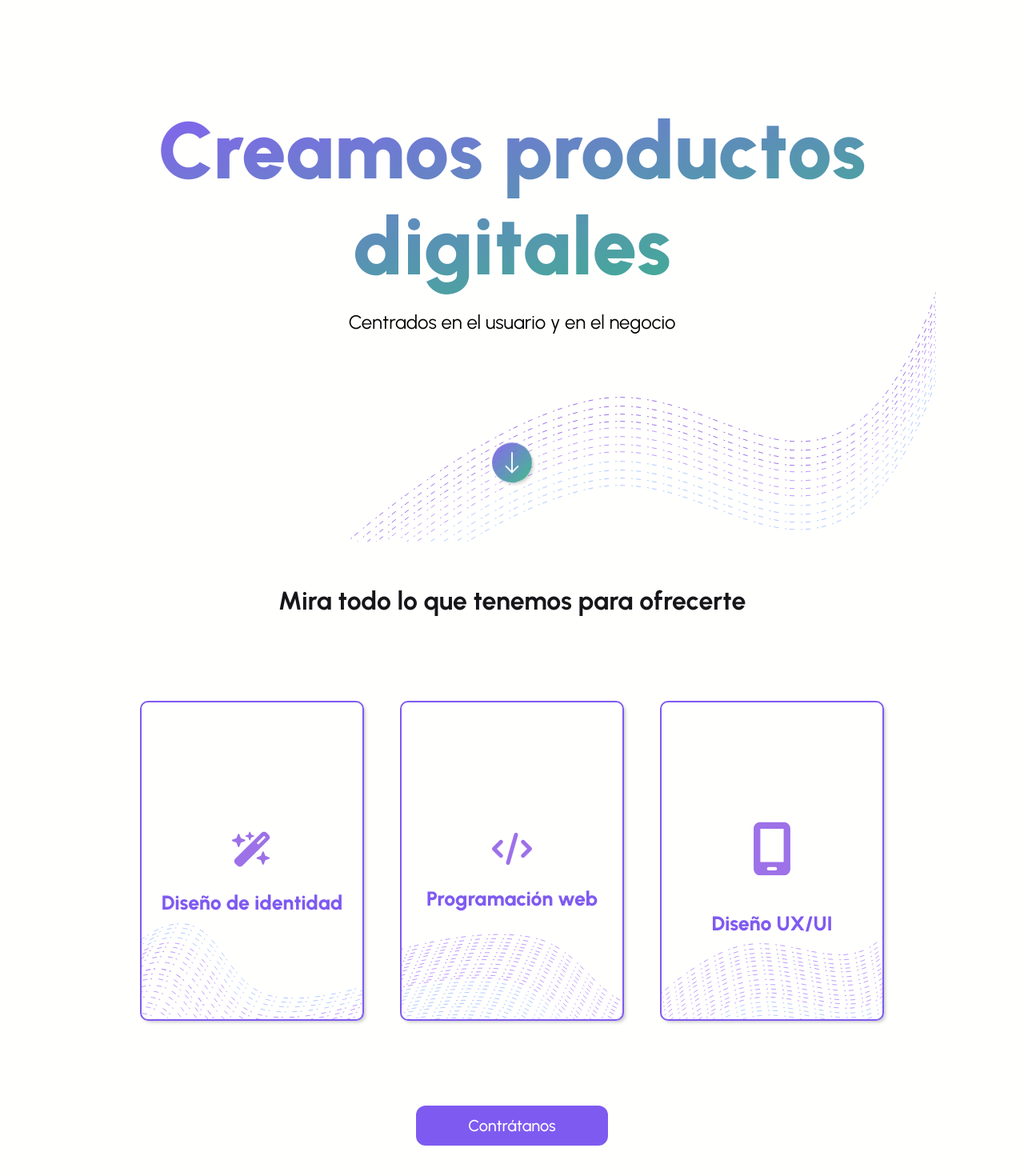
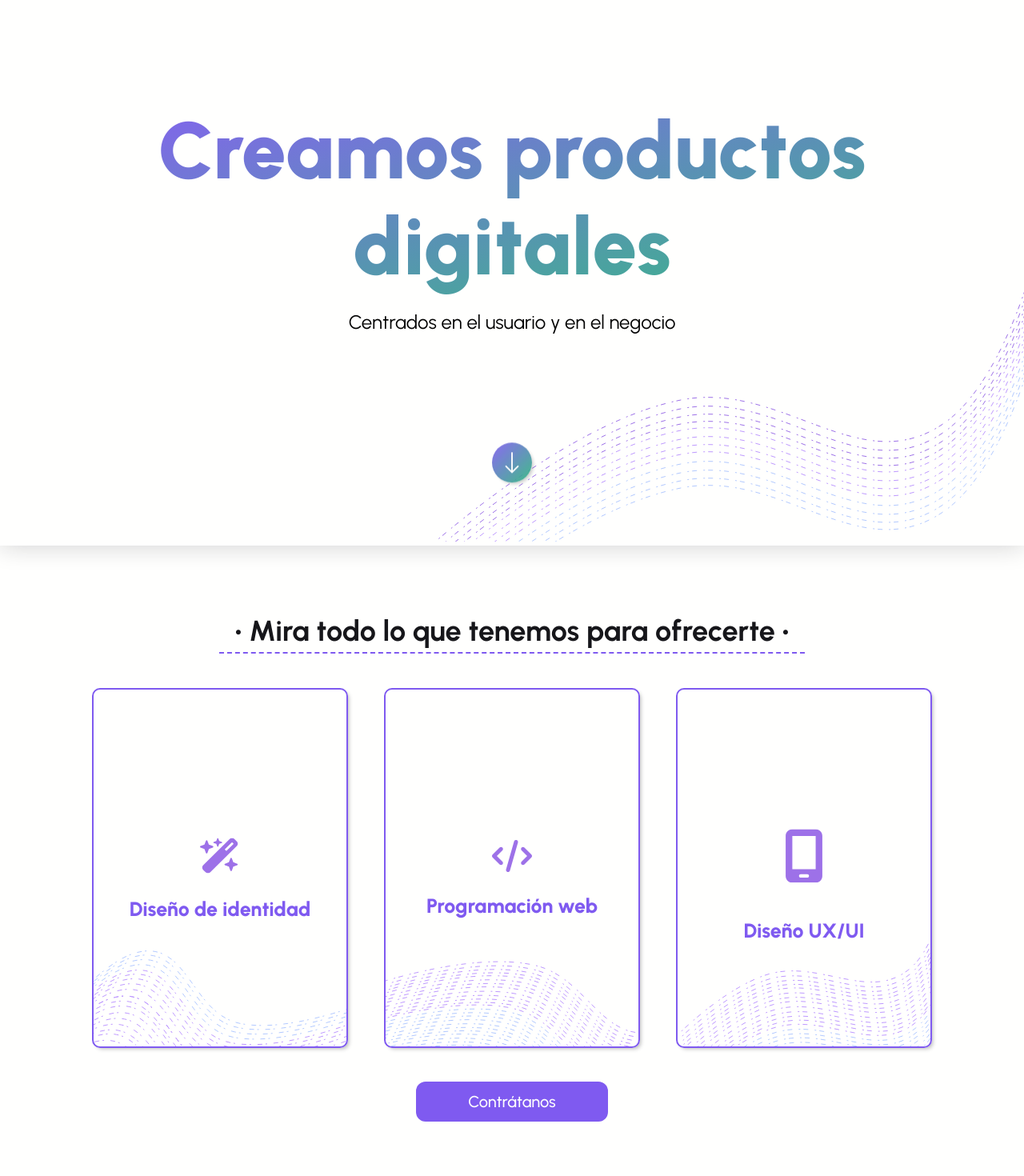
Before and after one commit to 2piradrian/cswap-web, a Next.js app: page / in a window 1280 px wide. Shown: the part 118-1588 px from the top of the page at 80% size. Built offline with nearby package versions, Linux system fonts and the light colour scheme.

Commit message:
Update header and title styles, adjust service card dimensions, and modify hero section layout

```diff
--- a/src/components/header/Header.tsx
+++ b/src/components/header/Header.tsx
@@ -17,7 +17,7 @@ export default function Header() {
 	}, []);
 
 	return (
-		<header className={`smallcontainer ${style.background}`}>
+		<header className={style.container}>
 			<div className={style.subcontainer}>
 				<Link href="/" aria-label="home" className={style.homelink}>
 					<div className={style.homelink}>
--- a/src/components/header/style.module.css
+++ b/src/components/header/style.module.css
@@ -1,5 +1,13 @@
-.background {
+.container {
 	position: absolute;
+	height: auto;
+	width: 100%;
+	display: flex;
+	flex-direction: column;
+	justify-content: center;
+	align-items: center;
+	padding: 20px 0px;
+	gap: 45px;
 }
 
 .subcontainer {
--- a/src/components/service-card/style.module.css
+++ b/src/components/service-card/style.module.css
@@ -1,6 +1,6 @@
 .container {
-	height: 400px;
-	width: 280px;
+	height: 450px;
+	width: 320px;
 	position: relative;
 	border: 2px solid var(--main);
 	border-radius: 10px;
--- a/src/components/title/Title.tsx
+++ b/src/components/title/Title.tsx
@@ -6,7 +6,7 @@ type Props = {
 };
 
 function Title({ title }: Props) {
-	return <h2 className={style.text}>{title}</h2>;
+	return <h2 className={style.text}>• {title} •</h2>;
 }
 
 export default Title;
--- a/src/components/title/style.module.css
+++ b/src/components/title/style.module.css
@@ -1,7 +1,9 @@
 .text {
 	font-weight: 700;
-	font-size: 32px;
+	font-size: 36px;
 	color: var(--contrast);
 	text-align: center;
 	margin: 0px 15px;
+	padding: 5px 20px;
+	border-bottom: 2px dashed var(--main);
 }
--- a/src/sections/hero/Hero.tsx
+++ b/src/sections/hero/Hero.tsx
@@ -6,12 +6,14 @@ import style from "./style.module.css";
 
 export default function Hero() {
 	return (
-		<section className="bigcontainer">
-			<GradientTitle title="Creamos productos digitales" />
-			<h2 className={style.subtitle}>Centrados en el usuario y en el negocio</h2>
-			<Image src={heroimage} alt="" className={style.decoration} />
-			<div className={style.arrow}>
-				<Image src={arrow} alt="arrow" />
+		<section className={`${style.container} section`}>
+			<div className="delimiter">
+				<GradientTitle title="Creamos productos digitales" />
+				<h2 className={style.subtitle}>Centrados en el usuario y en el negocio</h2>
+				<Image src={heroimage} alt="" className={style.decoration} />
+				<div className={style.arrow}>
+					<Image src={arrow} alt="arrow" />
+				</div>
 			</div>
 		</section>
 	);
--- a/src/sections/hero/style.module.css
+++ b/src/sections/hero/style.module.css
@@ -1,3 +1,7 @@
+.container {
+	box-shadow: 0px 0px 30px 0px rgba(22, 22, 26, 0.2);
+}
+
 .subtitle {
 	margin: 20px 0px;
 	font-weight: 400;
--- a/src/sections/services/Services.tsx
+++ b/src/sections/services/Services.tsx
@@ -13,7 +13,8 @@ import deco3 from "@/assets/decoration/service-card-deco3.svg";
 
 function Services() {
 	return (
-		<section className="betweencontainer" id="services">
+		<section className="section" id="services">
+			<div className={style.container + " delimiter"}>
 				<Title title="Mira todo lo que tenemos para ofrecerte" />
 				<div className={style.serviceContainer}>
 					<ServiceCard service="Diseño de identidad" icon={design} deco={deco1} />
@@ -21,6 +22,7 @@ function Services() {
 					<ServiceCard service="Diseño UX/UI" icon={uxui} deco={deco3} />
 				</div>
 				<div className={style.contactButton}>Contrátanos</div>
+			</div>
 		</section>
 	);
 }
--- a/src/sections/services/style.module.css
+++ b/src/sections/services/style.module.css
@@ -1,3 +1,13 @@
+.container {
+	height: 100%;
+	width: 100%;
+	padding: 80px 0px;
+	display: flex;
+	flex-direction: column;
+	justify-content: space-between;
+	align-items: center;
+}
+
 .serviceContainer {
 	width: 100%;
 	display: flex;
--- a/src/style/globals.css
+++ b/src/style/globals.css
@@ -25,12 +25,12 @@ html * {
 }
 
 #__next {
-	width: 100%;
+	width: 100vw;
 }
 
-.bigcontainer {
+.section {
 	min-height: 100vh;
-	width: 100%;
+	width: 100vw;
 	display: flex;
 	flex-direction: column;
 	justify-content: center;
@@ -39,14 +39,13 @@ html * {
 	overflow: hidden;
 }
 
-.columncontainer {
+.delimiter {
 	min-height: 100vh;
-	padding: 50px;
 	width: 100%;
+	max-width: 1980px;
 	display: flex;
-	flex-wrap: wrap;
 	flex-direction: column;
-	justify-content: flex-start;
+	justify-content: center;
 	align-items: center;
 	position: relative;
 	overflow: hidden;
@@ -64,15 +63,3 @@ html * {
 	position: relative;
 	overflow: hidden;
 }
-
-.smallcontainer {
-	height: auto;
-	width: 100%;
-	display: flex;
-	flex-direction: column;
-	justify-content: center;
-	align-items: center;
-	position: relative;
-	padding: 20px 0px;
-	gap: 45px;
-}
```
Lines whose indentation alone changed are shown as unchanged.
